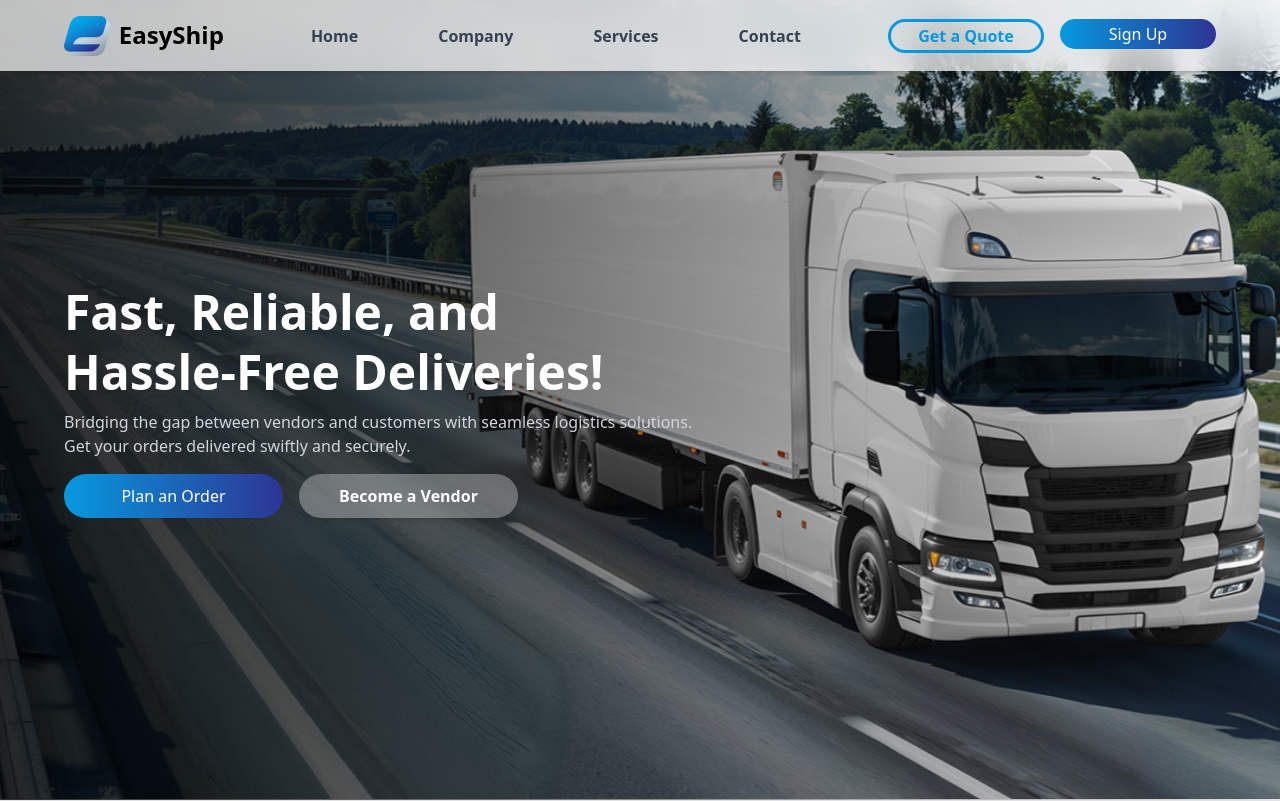
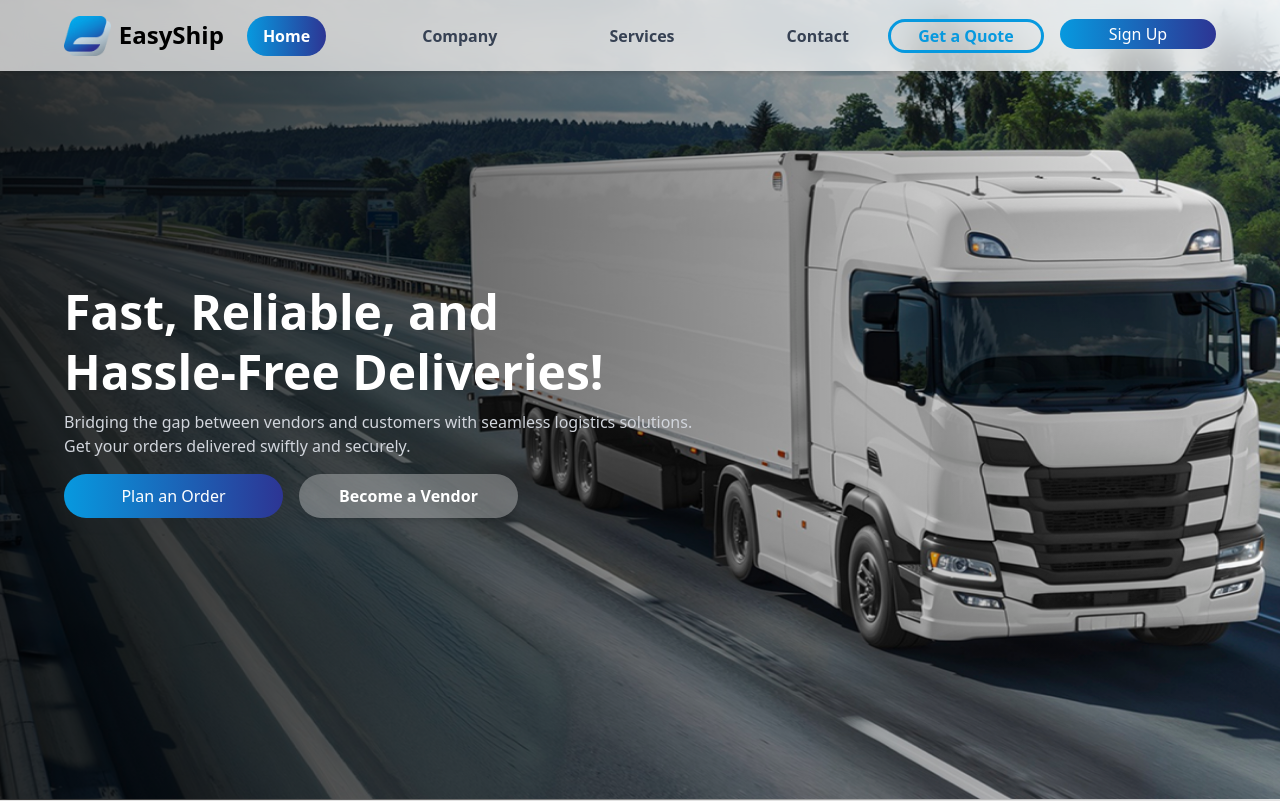
Before and after one commit to justiceadam673/EASYSHIPNG, a React (Vite) app: page / in a window 1280 px wide. Shown: the top 801 px of the page. Built offline with nearby package versions, Linux system fonts and the light colour scheme.

Commit message:
some few bug fixing

```diff
--- a/src/components/NavBar.jsx
+++ b/src/components/NavBar.jsx
@@ -2,8 +2,12 @@ import React, { useState } from "react";
 import Button from "./Button";
 import ButtonBorderStroke from "./UI/ButtonBorderStroke";
 import { Menu, X } from "lucide-react";
+
 const NavBar = () => {
   const [isOpen, setIsOpen] = useState(false);
+  const [activeTab, setActiveTab] = useState("Home"); // State to track active menu
+
+  const menuItems = ["Home", "Company", "Services", "Contact"];
 
   return (
     <header className='absolute top-0 left-0 w-full bg-white/70 backdrop-blur-lg shadow-md z-50'>
@@ -15,30 +19,25 @@ const NavBar = () => {
           </h1>
         </section>
 
-        <ul className='hidden lg:flex  items-center space-x-20 max-xl:space-x-7 text-gray-700 font-bold'>
-          <li>
-            <a href='' className='hover:text-amber-500 transition'>
-              Home
-            </a>
-          </li>
-          <li>
-            <a href='' className='hover:text-amber-500 transition'>
-              Company
-            </a>
-          </li>
-          <li>
-            <a href='' className='hover:text-amber-500 transition'>
-              Services
-            </a>
-          </li>
-          <li>
-            <a href='' className='hover:text-amber-500 transition'>
-              Contact
-            </a>
-          </li>
+        {/* Desktop Menu */}
+        <ul className='hidden lg:flex items-center space-x-20 max-xl:space-x-7 text-gray-700 font-bold'>
+          {menuItems.map((item) => (
+            <li key={item}>
+              <button
+                className={`px-4 py-2 rounded-full transition ${
+                  activeTab === item
+                    ? "text-white  bg-[linear-gradient(to_right,#0799DF,#2D3594)]"
+                    : "hover:text-[#0799DF] hover:bg-white"
+                }`}
+                onClick={() => setActiveTab(item)}
+              >
+                {item}
+              </button>
+            </li>
+          ))}
         </ul>
 
-        <div className=' flex max-md:hidden  space-x-4'>
+        <div className='flex max-md:hidden space-x-4'>
           <ButtonBorderStroke className='h-10 w-20 max-lg:w-[100%] max-lg:px-[10px] '>
             Get a Quote
           </ButtonBorderStroke>
@@ -52,35 +51,30 @@ const NavBar = () => {
         </button>
       </nav>
 
+      {/* Mobile Menu */}
       {isOpen && (
-        <div className='lg:hidden  bg-white/80 backdrop-blur-lg p-6 space-y-4 shadow-md'>
-          <ul className='flex  flex-col items-center space-y-4 text-gray-700 font-bold'>
-            <li>
-              <a href='' className='block'>
-                Home
-              </a>
-            </li>
-            <li>
-              <a href='' className='block'>
-                Company
-              </a>
-            </li>
-            <li>
-              <a href='' className='block'>
-                Services
-              </a>
-            </li>
-            <li>
-              <a href='' className='block'>
-                Contact
-              </a>
-            </li>
+        <div className='lg:hidden bg-white/80 backdrop-blur-lg p-6 space-y-4 shadow-md'>
+          <ul className='flex flex-col items-center space-y-4 text-gray-700 font-bold'>
+            {menuItems.map((item) => (
+              <li key={item} className='w-full text-center'>
+                <button
+                  className={`w-full px-4 py-2 rounded-full transition ${
+                    activeTab === item
+                      ? "text-white bg-[linear-gradient(to_right,#0799DF,#2D3594)]"
+                      : "hover:text-amber-500"
+                  }`}
+                  onClick={() => setActiveTab(item)}
+                >
+                  {item}
+                </button>
+              </li>
+            ))}
           </ul>
-          <div className=' flex-col hidden max-md:flex max-md:justify-center max-md:space-x-3 max-sm:flex-col  max-md:flex-row max-sm:items-center max-sm:justify-center md:justify-center md:space-x-5 md:flex-row md:w-[100%] md:h-[20px] space-y-4 mt-4'>
-            <ButtonBorderStroke className='h-10 w-[50%]'>
+          <div className='flex flex-col space-y-4 mt-4'>
+            <ButtonBorderStroke className='h-10 w-full'>
               Get a Quote
             </ButtonBorderStroke>
-            <Button className='h-10 w-[50%]'>Sign Up</Button>
+            <Button className='h-10 w-full'>Sign Up</Button>
           </div>
         </div>
       )}
```
